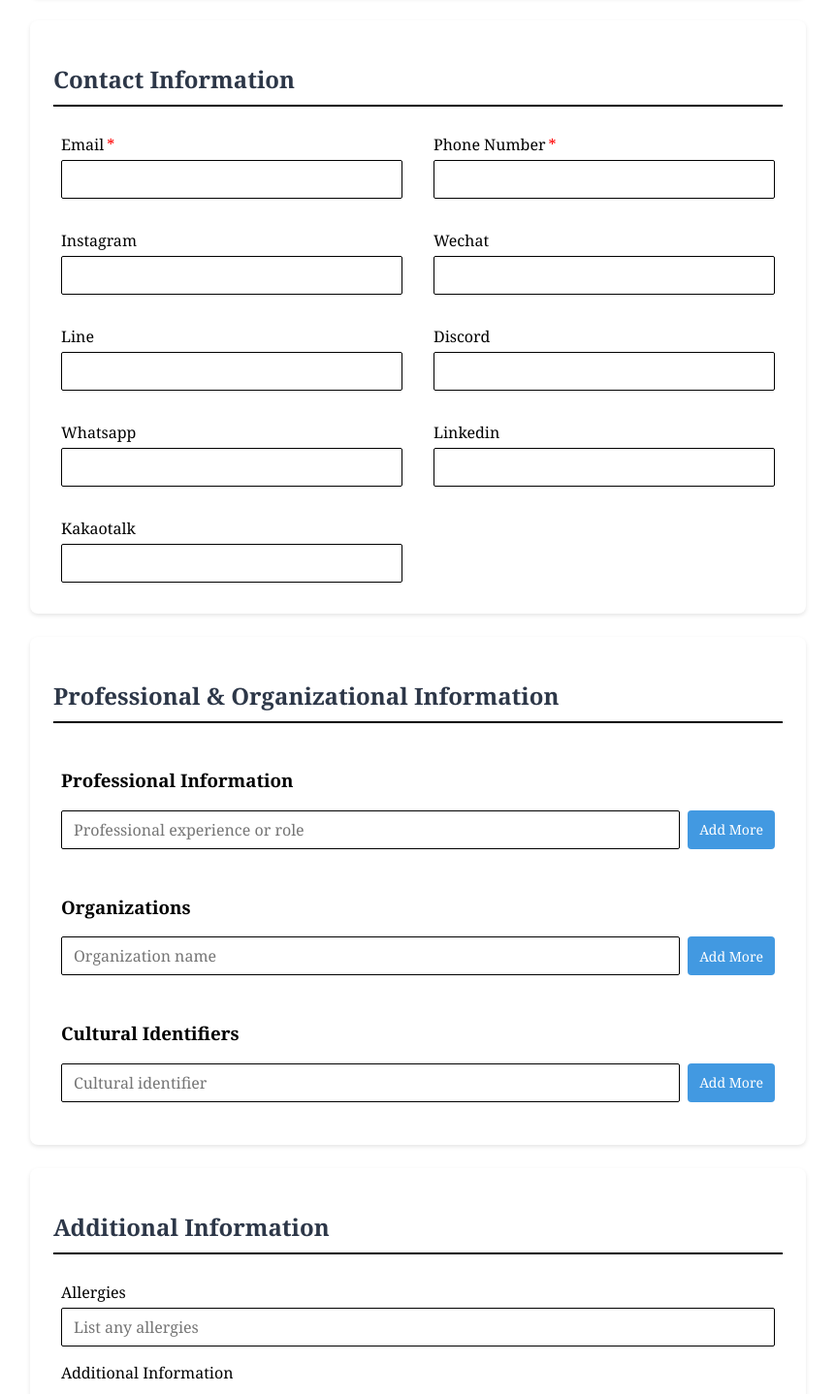
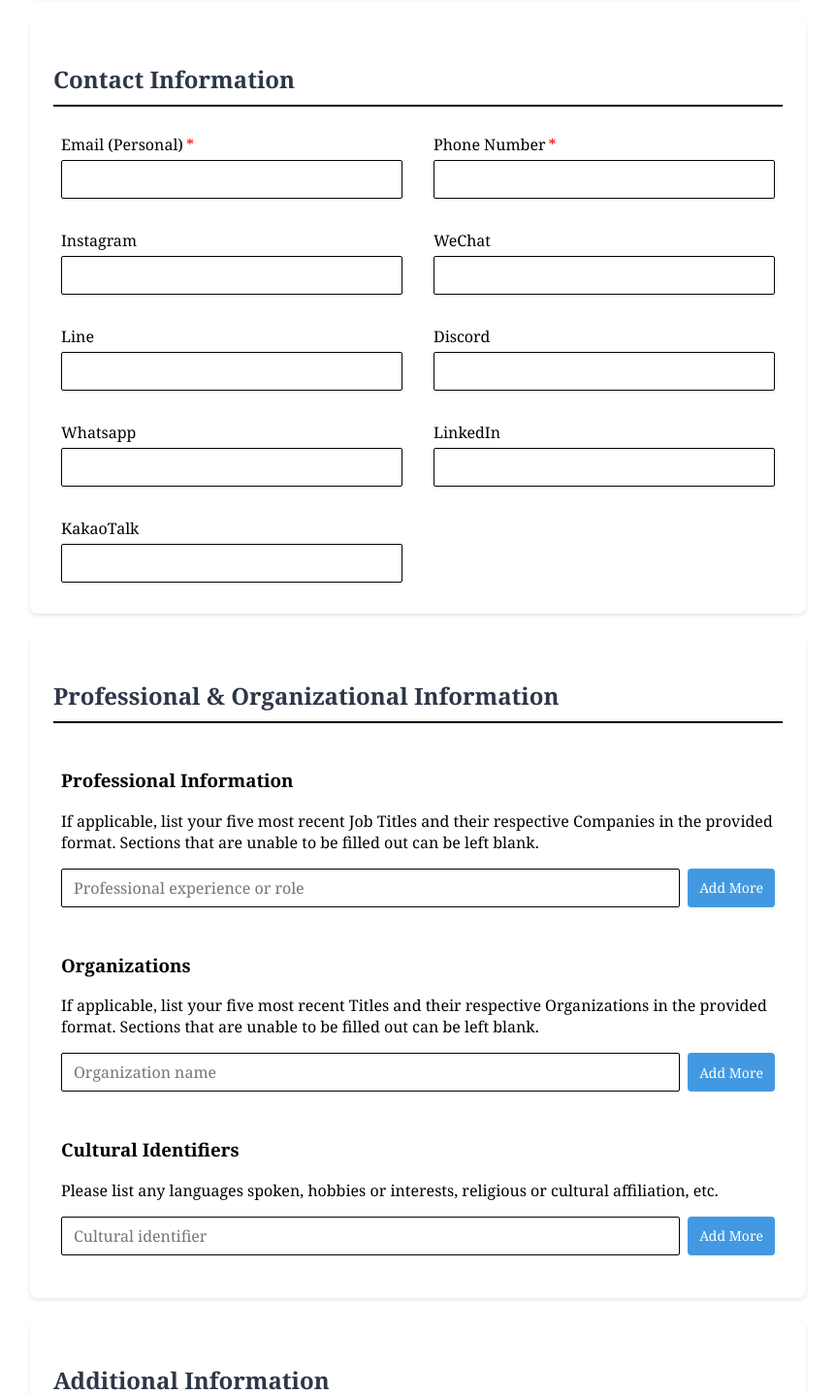
Before and after one commit to thehouseofeureka/eureka-site, a Next.js app: page /account/register in a window 1280 px wide. Shown: the part 1180-2618 px from the top of the page at 97% size, without its empty margins (209-1070 px from the left). Built offline with nearby package versions, Linux system fonts and the light colour scheme.

Commit message:
Added descriptions for title

```diff
--- a/src/app/account/register/page.tsx
+++ b/src/app/account/register/page.tsx
@@ -1,6 +1,7 @@
 // app/register/page.tsx
 'use client'
 import { useState } from 'react';
+import { useRouter } from 'next/navigation';
 import Navbar from '@/app/components/Navbar/Navbar';
 import Footer from '@/app/components/Footer/Footer';
 import styles from './register.module.css';
@@ -91,6 +92,7 @@ interface RegistrationFormData {
 }
 
 export default function Register() {
+  const router = useRouter();
   const [customGender, setCustomGender] = useState<string>('');
   const [customSexualOrientation, setCustomSexualOrientation] = useState<string>('');
 
@@ -194,7 +196,7 @@ export default function Register() {
         throw new Error('Registration failed');
       }
 
-      alert('Registration successful!');
+      router.push('/membership/roster');
     } catch (error) {
       console.error('Registration error:', error);
       alert('An error occurred during registration.');
@@ -368,7 +370,7 @@ export default function Register() {
 
             <div className={styles.row}>
               <div className={styles.formGroup}>
-                <FieldLabel htmlFor="placeOfBirth" label="Place of Birth" required />
+                <FieldLabel htmlFor="placeOfBirth" label="Place of Birth (City, Country)" required />
                 <input
                   className={styles.input}
                   type="text"
@@ -495,7 +497,7 @@ export default function Register() {
             <h2 className={styles.sectionTitle}>Contact Information</h2>
             <div className={styles.contactsGrid}>
               <div className={styles.formGroup}>
-                <FieldLabel htmlFor="email" label="Email" required />
+                <FieldLabel htmlFor="email" label="Email (Personal)" required />
                 <input
                   className={styles.input}
                   type="email"
@@ -518,18 +520,18 @@ export default function Register() {
               </div>
 
               {/* Optional contact fields */}
-              {['instagram', 'wechat', 'line', 'discord', 'whatsapp', 'linkedin', 'kakaotalk'].map((field) => (
+              {['Instagram', 'WeChat', 'Line', 'Discord', 'Whatsapp', 'LinkedIn', 'KakaoTalk'].map((field) => (
                 <div key={field} className={styles.formGroup}>
                   <FieldLabel
                     htmlFor={field}
-                    label={field.charAt(0).toUpperCase() + field.slice(1)}
+                    label={field}
                   />
                   <input
                     className={styles.input}
                     type="text"
                     id={field}
-                    value={formData.contacts[field as keyof typeof formData.contacts]}
-                    onChange={(e) => updateContact(field as keyof typeof formData.contacts, e.target.value)}
+                    value={formData.contacts[field.toLowerCase() as keyof typeof formData.contacts]}
+                    onChange={(e) => updateContact(field.toLowerCase() as keyof typeof formData.contacts, e.target.value)}
                   />
                 </div>
               ))}
@@ -542,6 +544,9 @@ export default function Register() {
 
             <div className={styles.formGroup}>
               <h3 className={styles.subTitle}>Professional Information</h3>
+              <p className={styles.subDescription}>
+                If applicable, list your five most recent Job Titles and their respective Companies in the provided format. Sections that are unable to be filled out can be left blank.
+              </p>
               {formData.professionalInformation.map((info, index) => (
                 <div key={index} className={styles.arrayField}>
                   <input
@@ -585,6 +590,9 @@ export default function Register() {
 
             <div className={styles.formGroup}>
               <h3 className={styles.subTitle}>Organizations</h3>
+              <p className={styles.subDescription}>
+                If applicable, list your five most recent Titles and their respective Organizations in the provided format. Sections that are unable to be filled out can be left blank.
+              </p>
               {formData.organizations.map((org, index) => (
                 <div key={index} className={styles.arrayField}>
                   <input
@@ -594,6 +602,21 @@ export default function Register() {
                     onChange={(e) => updateArray('organizations', index, e.target.value)}
                     placeholder="Organization name"
                   />
+                  <div className={styles.buttonGroup}>
+                    {formData.organizations.length > 1 && (
+                      <button
+                        type="button"
+                        className={styles.removeButton}
+                        onClick={() => {
+                          setFormData({
+                            ...formData,
+                            organizations: formData.organizations.filter((_, i) => i !== index)
+                          });
+                        }}
+                      >
+                        Remove
+                      </button>
+                    )}
                     {index === formData.organizations.length - 1 && (
                       <button
                         type="button"
@@ -607,11 +630,15 @@ export default function Register() {
                       </button>
                     )}
                   </div>
+                </div>
               ))}
             </div>
 
             <div className={styles.formGroup}>
               <h3 className={styles.subTitle}>Cultural Identifiers</h3>
+              <p className={styles.subDescription}>
+                Please list any languages spoken, hobbies or interests, religious or cultural affiliation, etc.
+              </p>
               {formData.culturalIdentifiers.map((identifier, index) => (
                 <div key={index} className={styles.arrayField}>
                   <input
@@ -621,6 +648,21 @@ export default function Register() {
                     onChange={(e) => updateArray('culturalIdentifiers', index, e.target.value)}
                     placeholder="Cultural identifier"
                   />
+                  <div className={styles.buttonGroup}>
+                    {formData.culturalIdentifiers.length > 1 && (
+                      <button
+                        type="button"
+                        className={styles.removeButton}
+                        onClick={() => {
+                          setFormData({
+                            ...formData,
+                            culturalIdentifiers: formData.culturalIdentifiers.filter((_, i) => i !== index)
+                          });
+                        }}
+                      >
+                        Remove
+                      </button>
+                    )}
                     {index === formData.culturalIdentifiers.length - 1 && (
                       <button
                         type="button"
@@ -633,6 +675,7 @@ export default function Register() {
                         Add More
                       </button>
                     )}
+                  </div>
                 </div>
               ))}
             </div>
--- a/src/app/account/register/register.module.css
+++ b/src/app/account/register/register.module.css
@@ -12,6 +12,11 @@
 /* Remove default arrow in IE */
 .select::-ms-expand {
   display: none;
+}
+
+.subDescription {
+  color: black;
+  font-family: Georgia, serif;
 }
 
 /* Ensure consistent box-sizing */
```
Lines whose indentation alone changed are shown as unchanged.
